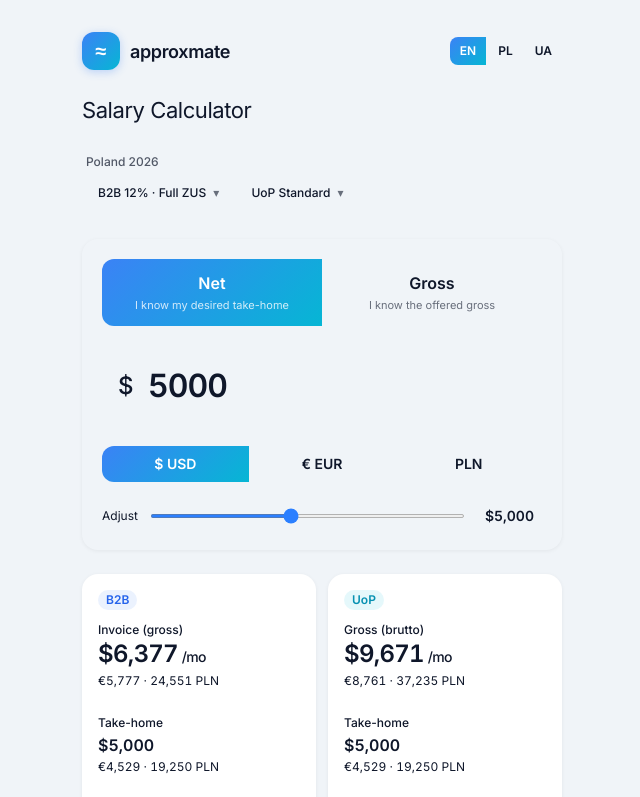
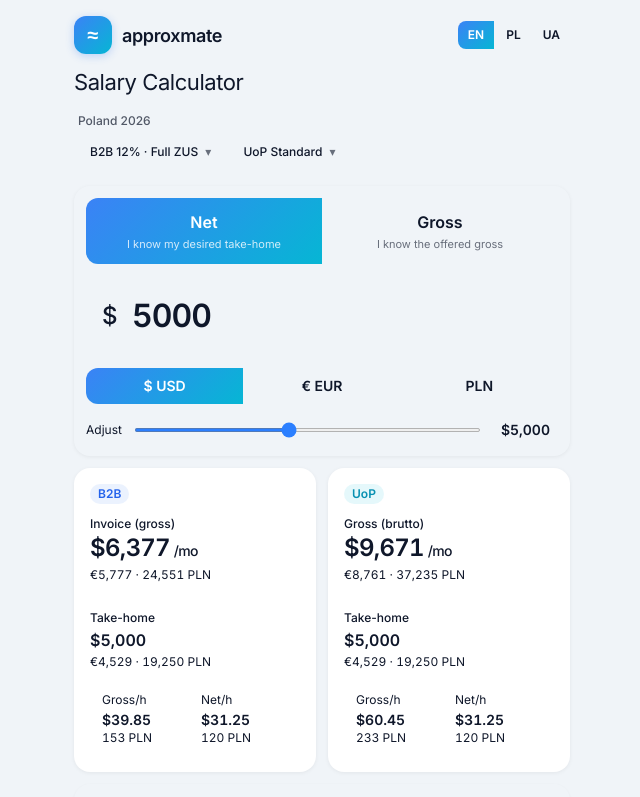
Before and after one commit to si13n/approx-mate, a React (Vite) app: page / in a window 1280 px wide. Shown: the top 797 px of the page, without its empty margins (318-958 px from the left). Built offline with nearby package versions, Linux system fonts and the light colour scheme; the HTML template or start-up script is replaced by a standard one.

Commit message:
Reduce paddings by 2x for more compact layout

```diff
--- a/src/App.tsx
+++ b/src/App.tsx
@@ -290,7 +290,7 @@ export default function App() {
 
   return (
     <div className="min-h-screen w-full" style={{ background: "var(--color-background)", fontFamily: "var(--font-body)" }}>
-      <div className="max-w-lg mx-auto px-4 py-8 flex flex-col gap-6">
+      <div className="max-w-lg mx-auto px-2 py-4 flex flex-col gap-3">
 
         {/* Brand + lang */}
         <div className="flex items-center justify-between">
@@ -327,7 +327,7 @@ export default function App() {
 
         {/* Main title */}
         <div>
-          <h1 style={{ fontFamily: "var(--font-display)", fontSize: "1.375rem", fontWeight: 400, color: "var(--color-foreground)", letterSpacing: "-0.02em", marginBottom: 2 }}>
+          <h1 style={{ fontFamily: "var(--font-display)", fontSize: "1.375rem", fontWeight: 400, color: "var(--color-foreground)", letterSpacing: "-0.02em", marginBottom: 0.5 }}>
             {t.title}
           </h1>
         </div>
@@ -343,7 +343,7 @@ export default function App() {
 
         {/* ── INPUT CARD ── */}
         <div
-          className="rounded-2xl p-5 flex flex-col gap-5"
+          className="rounded-2xl p-3 flex flex-col gap-3"
           style={{ background: "var(--color-card)", border: "1px solid var(--color-border)", boxShadow: "0 1px 4px rgba(0,0,0,0.06)" }}
         >
           {/* 1. Gross / Net — primary toggle */}
```
